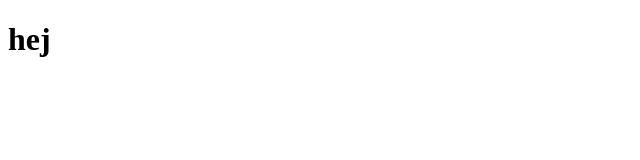
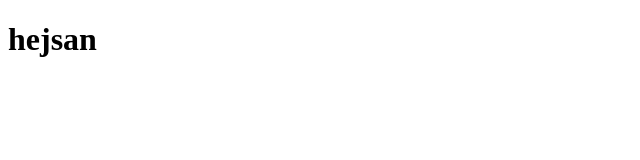
Before and after one commit to Minisz4/Beer, a plain HTML site: page index.html in a window 1280 px wide. Shown: the full height of the page, 0-640 px from the left. Drawn offline with Linux system fonts and the light colour scheme.

Commit message:
second commit

```diff
--- a/index.html
+++ b/index.html
@@ -6,6 +6,6 @@
     <title>Document</title>
   </head>
   <body>
-    <h1>hej</h1>
+    <h1>hejsan</h1>
   </body>
 </html>
```
